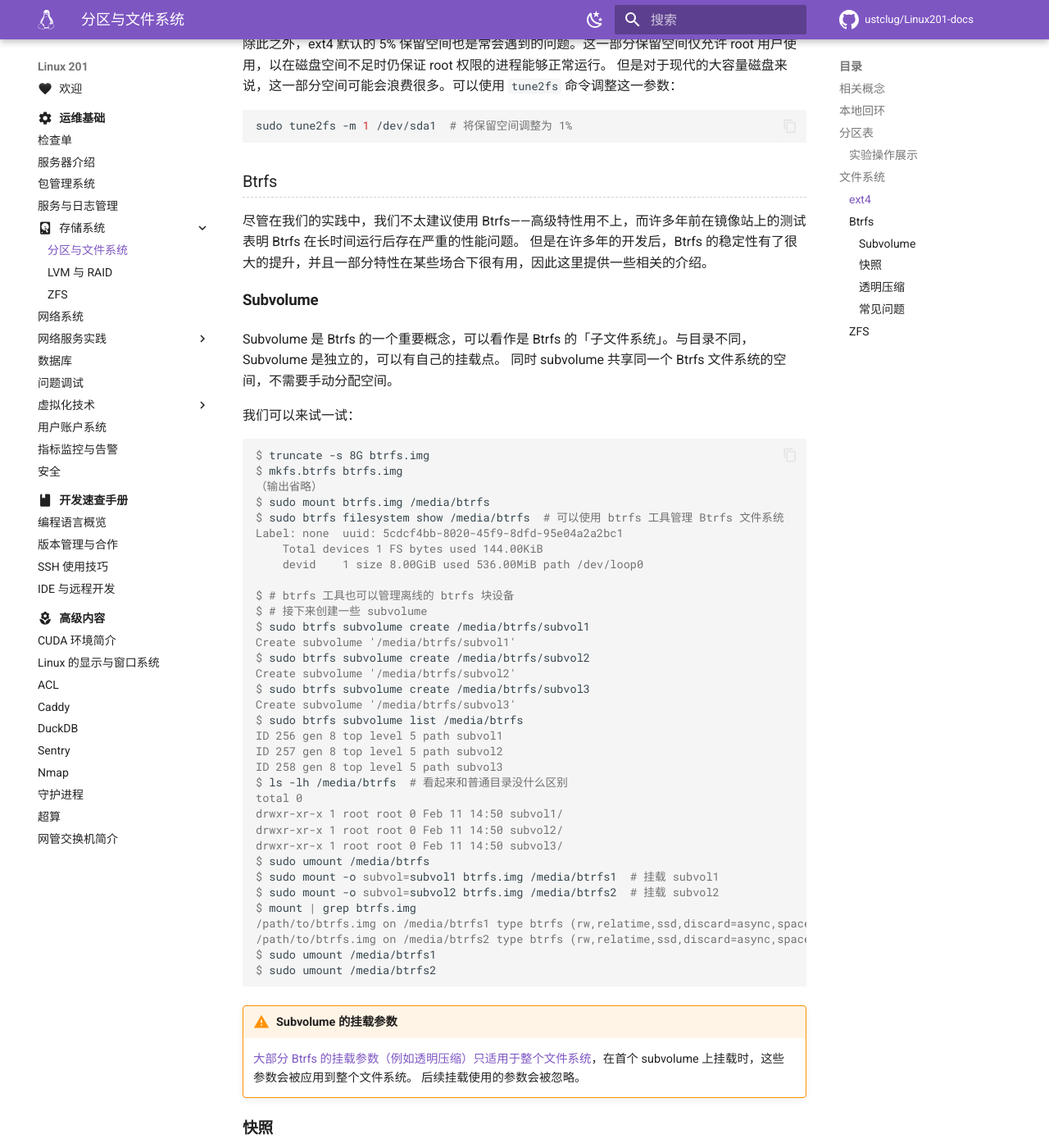
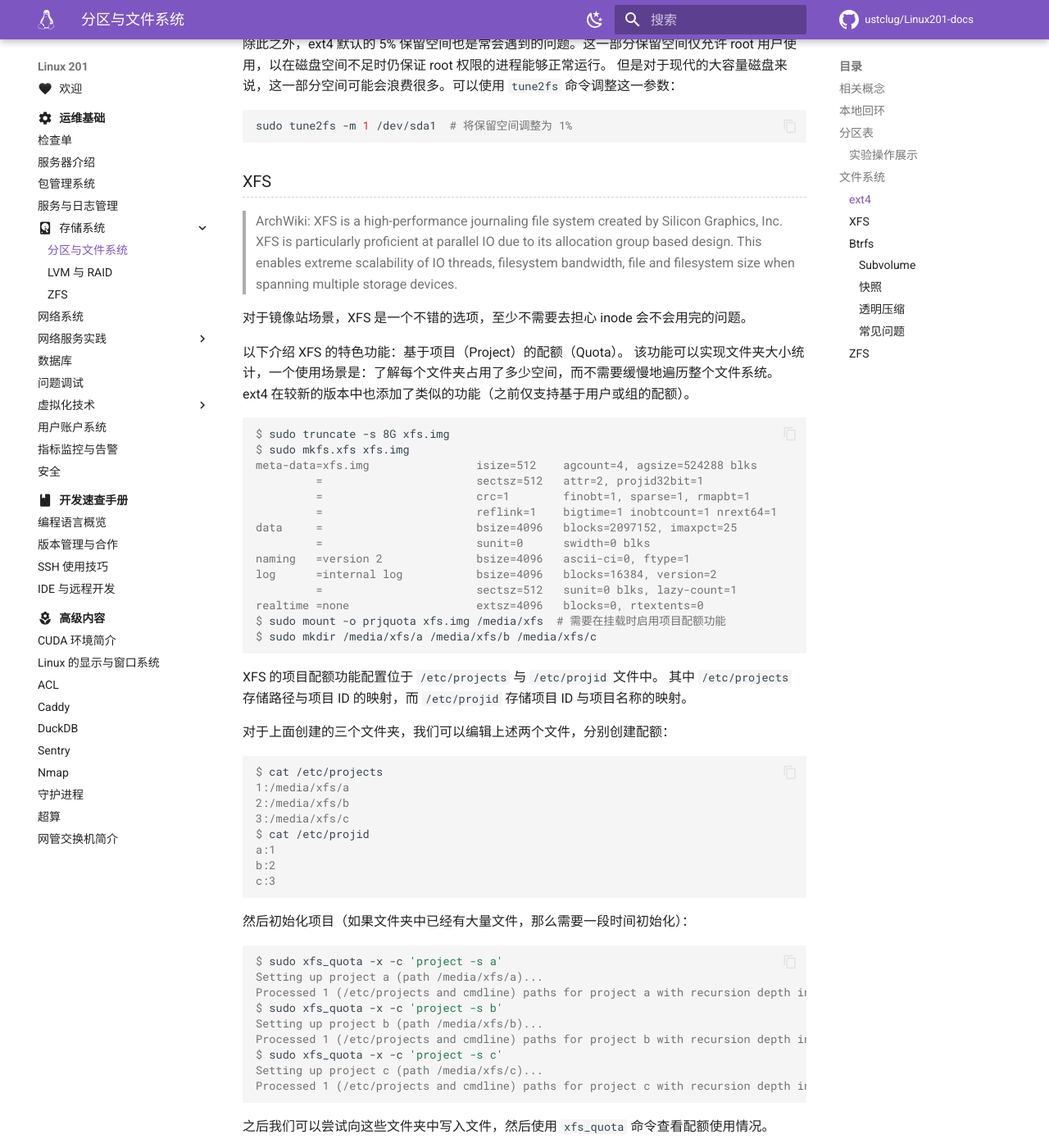
Before and after one commit to ustclug/Linux201-docs, an MkDocs documentation site: the page built from docs/ops/storage/filesystem.md, in a window 1280 px wide and 1400 px high, scrolled down 7400 px. Shown: the whole window at 82% size. Built offline with MkDocs 1.6.1 and Material for MkDocs 9.7.7, drawn with Linux system fonts in a browser that asks for light colours; comment, search, counter and statistics services are not loaded; some of the changed text lies outside the part shown.

Commit message:
ops/storage: add xfs quota

````diff
--- a/docs/ops/storage/filesystem.md
+++ b/docs/ops/storage/filesystem.md
@@ -423,6 +423,89 @@ ext4 最常见的问题之一是 inode 的数量限制。
 sudo tune2fs -m 1 /dev/sda1  # 将保留空间调整为 1%
 ```
 
+### XFS
+
+> ArchWiki: XFS is a high-performance journaling file system created by Silicon Graphics, Inc. XFS is particularly proficient at parallel IO due to its allocation group based design. This enables extreme scalability of IO threads, filesystem bandwidth, file and filesystem size when spanning multiple storage devices.
+
+对于镜像站场景，XFS 是一个不错的选项，至少不需要去担心 inode 会不会用完的问题。
+
+以下介绍 XFS 的特色功能：基于项目（Project）的配额（Quota）。
+该功能可以实现文件夹大小统计，一个使用场景是：了解每个文件夹占用了多少空间，而不需要缓慢地遍历整个文件系统。
+ext4 在较新的版本中也添加了类似的功能（之前仅支持基于用户或组的配额）。
+
+```console
+$ sudo truncate -s 8G xfs.img
+$ sudo mkfs.xfs xfs.img
+meta-data=xfs.img                isize=512    agcount=4, agsize=524288 blks
+         =                       sectsz=512   attr=2, projid32bit=1
+         =                       crc=1        finobt=1, sparse=1, rmapbt=1
+         =                       reflink=1    bigtime=1 inobtcount=1 nrext64=1
+data     =                       bsize=4096   blocks=2097152, imaxpct=25
+         =                       sunit=0      swidth=0 blks
+naming   =version 2              bsize=4096   ascii-ci=0, ftype=1
+log      =internal log           bsize=4096   blocks=16384, version=2
+         =                       sectsz=512   sunit=0 blks, lazy-count=1
+realtime =none                   extsz=4096   blocks=0, rtextents=0
+$ sudo mount -o prjquota xfs.img /media/xfs  # 需要在挂载时启用项目配额功能
+$ sudo mkdir /media/xfs/a /media/xfs/b /media/xfs/c
+```
+
+XFS 的项目配额功能配置位于 `/etc/projects` 与 `/etc/projid` 文件中。
+其中 `/etc/projects` 存储路径与项目 ID 的映射，而 `/etc/projid` 存储项目 ID 与项目名称的映射。
+
+对于上面创建的三个文件夹，我们可以编辑上述两个文件，分别创建配额：
+
+```console
+$ cat /etc/projects
+1:/media/xfs/a
+2:/media/xfs/b
+3:/media/xfs/c
+$ cat /etc/projid
+a:1
+b:2
+c:3
+```
+
+然后初始化项目（如果文件夹中已经有大量文件，那么需要一段时间初始化）：
+
+```console
+$ sudo xfs_quota -x -c 'project -s a'
+Setting up project a (path /media/xfs/a)...
+Processed 1 (/etc/projects and cmdline) paths for project a with recursion depth infinite (-1).
+$ sudo xfs_quota -x -c 'project -s b'
+Setting up project b (path /media/xfs/b)...
+Processed 1 (/etc/projects and cmdline) paths for project b with recursion depth infinite (-1).
+$ sudo xfs_quota -x -c 'project -s c'
+Setting up project c (path /media/xfs/c)...
+Processed 1 (/etc/projects and cmdline) paths for project c with recursion depth infinite (-1).
+```
+
+之后我们可以尝试向这些文件夹中写入文件，然后使用 `xfs_quota` 命令查看配额使用情况。
+
+```console
+$ sudo cp /etc/os-release /media/xfs/a/
+$ sudo xfs_quota -c 'df -h'
+Filesystem     Size   Used  Avail Use% Pathname
+/dev/loop4     7.9G 187.9M   7.8G   2% /media/xfs
+/dev/loop4     7.9G     4K   7.8G   0% /media/xfs/a
+/dev/loop4     7.9G      0   7.8G   0% /media/xfs/b
+/dev/loop4     7.9G      0   7.8G   0% /media/xfs/c
+/dev/nvme0n1p3
+               1.8T   1.4T 400.9G  78% /
+/dev/nvme0n1p3
+               1.8T   1.4T 400.9G  78% /home
+/dev/nvme0n1p3
+               1.8T   1.4T 400.9G  78% /opt
+/dev/nvme0n1p3
+               1.8T   1.4T 400.9G  78% /tmp
+/dev/nvme0n1p3
+               1.8T   1.4T 400.9G  78% /var
+/dev/nvme0n1p3
+               1.8T   1.4T 400.9G  78% /var/lib/docker/btrfs
+```
+
+`xfs_quota` 的 `df` 也会输出其他文件系统的空间使用情况，忽略即可。
+
 ### Btrfs
 
 尽管在我们的实践中，我们不太建议使用 Btrfs——高级特性用不上，而许多年前在镜像站上的测试表明 Btrfs 在长时间运行后存在严重的性能问题。
````
Also changed, not shown: docs/ops/storage/lvm-raid.md (+2 -0 lines).
